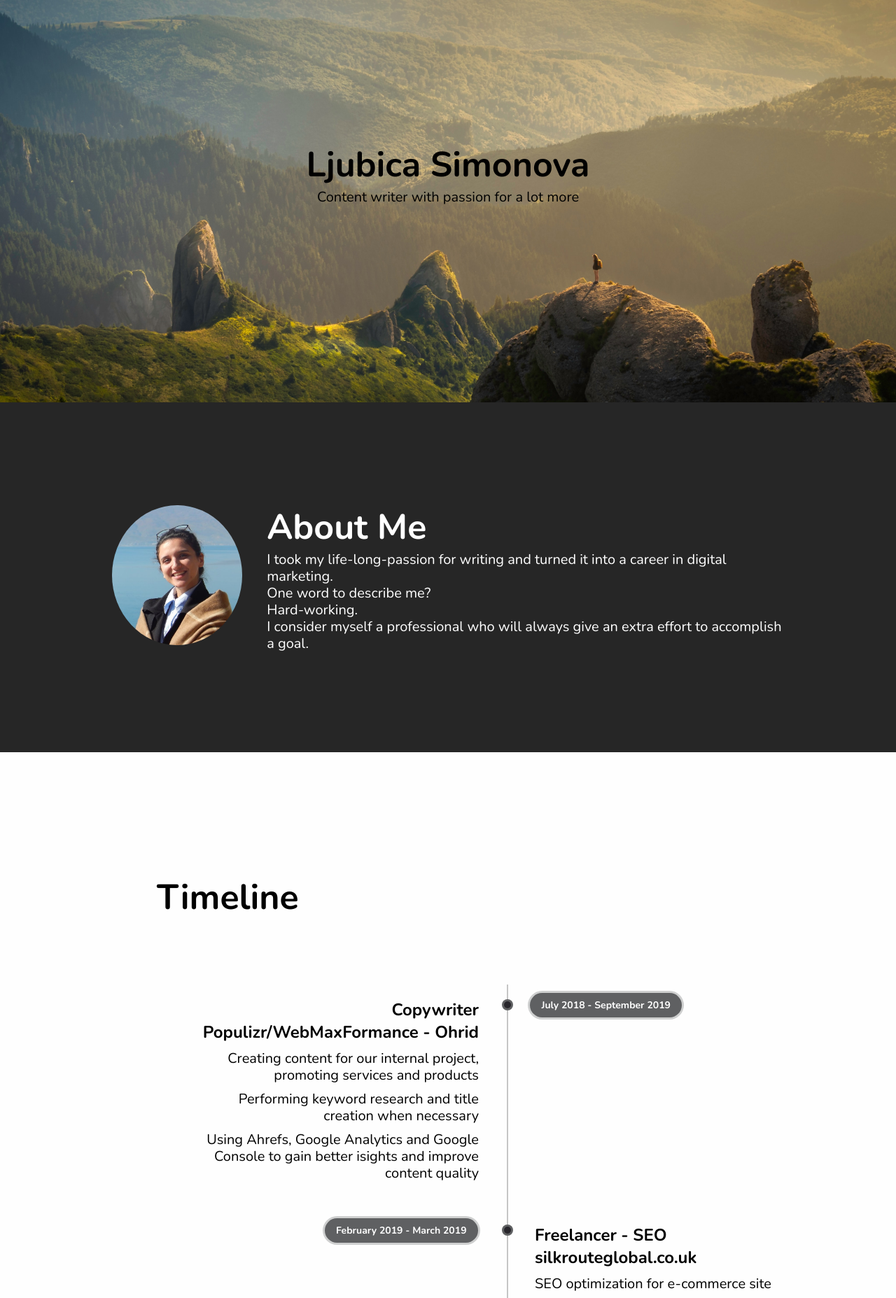
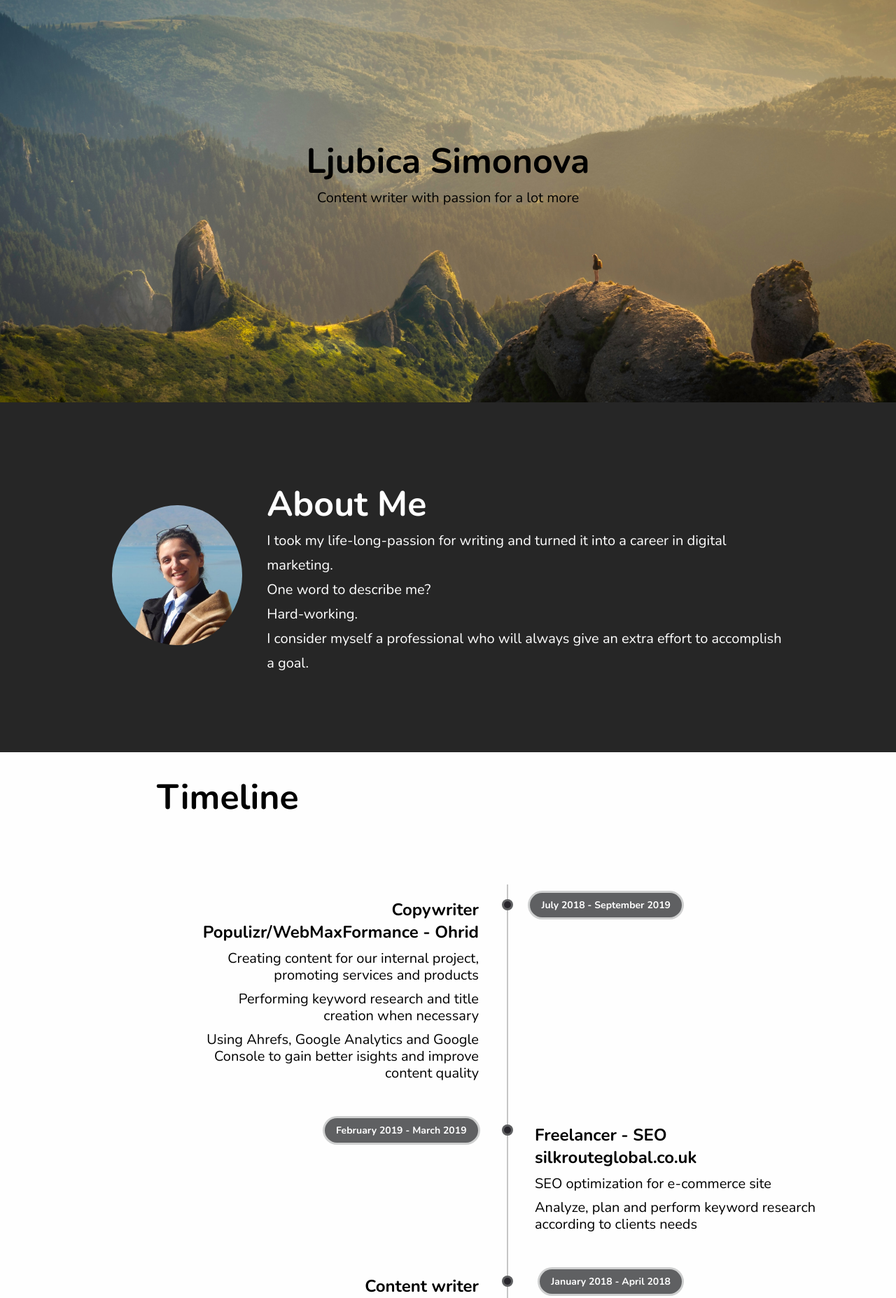
Before and after one commit to rahilka/personal-website, a PHP site: page / in a window 1280 px wide. Shown: the part 80-1935 px from the top of the page at 70% size. Run offline with PHP 8.4, Linux system fonts and the light colour scheme; some libraries are stand-ins or nearby versions.

Commit message:
improve about me area

```diff
--- a/home.html
+++ b/home.html
@@ -32,7 +32,7 @@
                 </div>
                 <div>
                     <h1>About Me</h1>
-                    <p>I took my life-long-passion for writing and turned it
+                    <p class="about-me-text">I took my life-long-passion for writing and turned it
                         into a career in digital marketing.<br>
                         One word to describe me?<br>
                         Hard-working.<br>
--- a/styles.css
+++ b/styles.css
@@ -95,7 +95,7 @@ a.active,a:hover{
     flex-wrap: wrap;
     flex-direction: row;
     width: 100%;
-    height: 700px;
+    height: 400px;
 }
 
 .about-me-area {
@@ -104,7 +104,7 @@ a.active,a:hover{
 
 .timeline-area {
     min-height: 1000px;
-    height: 1730px;
+    height: 1600px;
 }
 
 .activism-area {
@@ -123,7 +123,7 @@ h1 {
 
 p {
     font-size: 20px;
-    line-height: 24px;
+    line-height: 35px;
 }
 
 .about-me-style {
@@ -319,6 +319,11 @@ p {
     height: 250px;
 }
 
+.timeline-area, .activism-area {
+    align-items: flex-start;
+    padding-top: 30px;
+}
+
 html {
     scroll-behavior: smooth;
 }
@@ -330,12 +335,8 @@ html {
 }
 
 @media (max-width: 952px){
-    /* nav {
-        width: 80%;
-    } */
-
     .about-me-area {
-        height: 850px;
+        height: 650px;
     }
 
     .about-me-style {
@@ -440,3 +441,28 @@ html {
     }
 
 }
+
+@media screen and (min-width: 377px) and (max-width: 420px) {
+    .timeline-area {
+        height: 2100px;
+    }
+}
+
+
+@media (max-width: 376px) {
+    .timeline-area {
+        height: 2300px;
+    }
+}
+
+@media (max-width: 361px) {
+    .about-me-area {
+        height: 750px;
+    }
+}
+
+@media (max-width: 321px) {
+    .timeline-area {
+        height: 2600px;
+    }
+}
```
